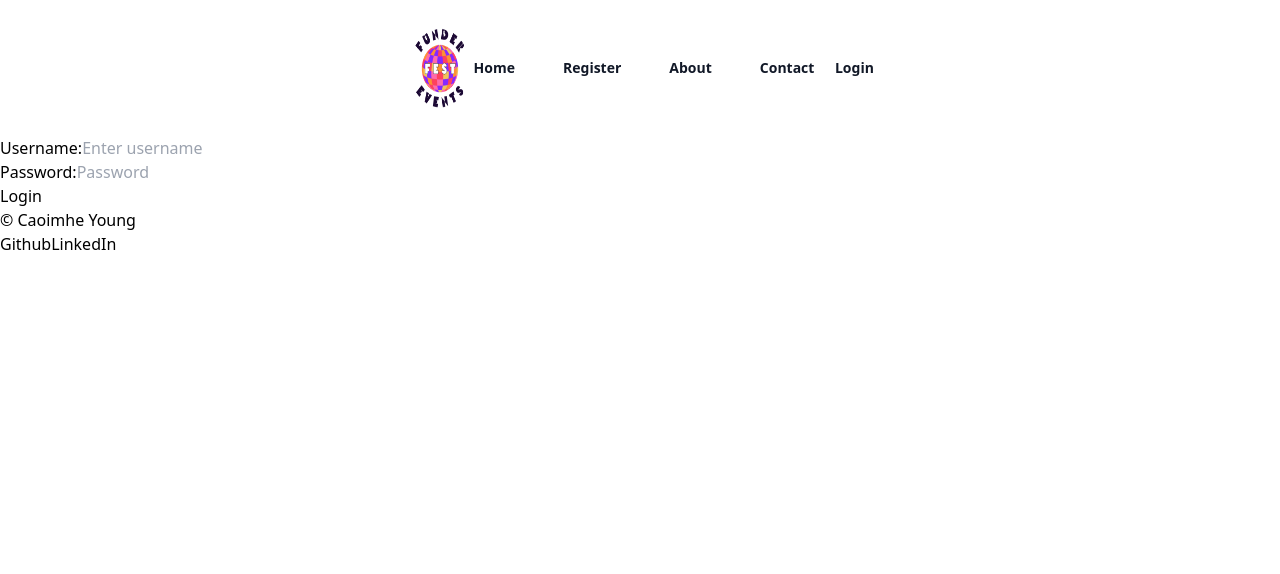
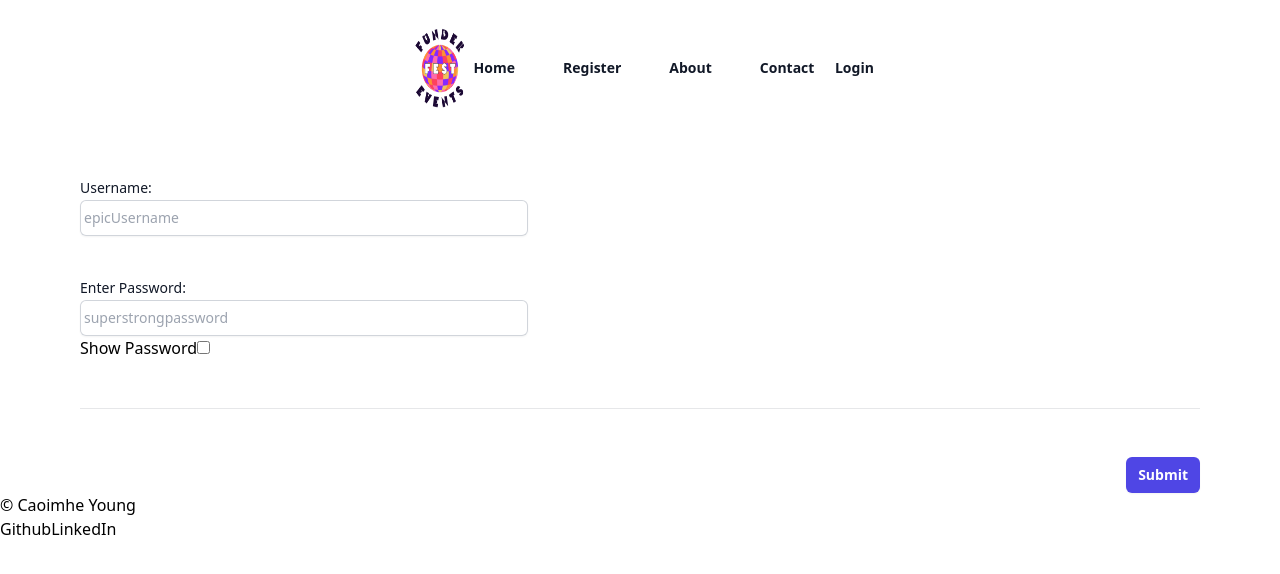
Before and after one commit to caoimhejyoti/funderfest-frontend, a React (Vite) app: page /login in a window 1280 px wide. Shown: the top 574 px of the page. Built offline with nearby package versions, Linux system fonts and the light colour scheme.

Commit message:
styling login form

```diff
--- a/src/components/CreateUserForm.jsx
+++ b/src/components/CreateUserForm.jsx
@@ -8,8 +8,6 @@
 // API
 import postCreateUser from "../api/post-create-user";
 import postLogin from "../api/post-login";
-
-
 
 function CreateUserForm() {
   const navigate = useNavigate();
--- a/src/components/LoginForm.jsx
+++ b/src/components/LoginForm.jsx
@@ -15,6 +15,9 @@
     password: "",
   });
 
+  const [password, setPassword] = useState("");
+  const [showPassword, setShowPassword] = useState("false");
+
   const handleChange = (event) => {
     const { id, value } = event.target;
     setCredentials((prevCredentials) => ({
@@ -25,8 +28,8 @@
 
   const handleSubmit = (event) => {
     event.preventDefault();
-    if (credentials.username && credentials.password) {
-      postLogin(credentials.username, credentials.password).then((response) => {
+    if (credentials.username && password) {
+      postLogin(credentials.username, password).then((response) => {
         window.localStorage.setItem("token", response.token);
         window.localStorage.setItem("username", credentials.username);
         setAuth({ token: response.token });
@@ -36,28 +39,78 @@
   };
 
   return (
-    <form>
-      <div>
-        <label htmlFor="username">Username:</label>
+    <form className="container">
+      <div className="space-y-12">
+        {/* SECTION 1 - INPUTS */}
+        <div className="border-b border-gray-900/10 pb-12">
+          {/* USERNAME */}
+          <div className="mt-10 grid grid-cols-1 gap-x-6 gap-y-8 sm:grid-cols-6">
+            <div className="sm:col-span-4">
+              <label
+                htmlFor="username"
+                className="block text-sm font-medium leading-6 text-gray-900"
+              >
+                Username:
+              </label>
+              <div className="flex rounded-md shadow-sm ring-1 ring-inset ring-gray-300 focus-within:ring-2 focus-within:ring-inset focus-within:ring-indigo-600 sm:max-w-md">
                 <input
                   type="text"
+                  name="username"
                   id="username"
-          placeholder="Enter username"
+                  autoComplete="username"
+                  className="block flex-1 border-0 bg-transparent py-1.5 pl-1 text-gray-900 placeholder:text-gray-400 focus:ring-0 sm:text-sm sm:leading-6"
+                  placeholder="epicUsername"
                   onChange={handleChange}
                 />
               </div>
-      <div>
-        <label htmlFor="password">Password:</label>
+            </div>
+          </div>
+
+          {/* PASSWORD */}
+          <div className="mt-10 grid grid-cols-1 gap-x-6 gap-y-8 sm:grid-cols-6">
+            <div className="sm:col-span-4">
+              <label
+                htmlFor="password"
+                className="block text-sm font-medium leading-6 text-gray-900"
+              >
+                Enter Password:
+              </label>
+              <div className="flex rounded-md shadow-sm ring-1 ring-inset ring-gray-300 focus-within:ring-2 focus-within:ring-inset focus-within:ring-indigo-600 sm:max-w-md">
                 <input
-          type="password"
+                  // type="text"
+                  type={showPassword ? "text" : "password"}
+                  name="password"
+                  value={password}
                   id="password"
-          placeholder="Password"
-          onChange={handleChange}
+                  autoComplete="password"
+                  className="block flex-1 border-0 bg-transparent py-1.5 pl-1 text-gray-900 placeholder:text-gray-400 focus:ring-0 sm:text-sm sm:leading-6"
+                  placeholder="superstrongpassword"
+                  onChange={(e) => setPassword(e.target.value)}
                 />
               </div>
-      <button type="submit" onClick={handleSubmit}>
-        Login
+              <div>
+                <label htmlFor="check"> Show Password</label>
+                <input
+                  id="check"
+                  type="checkbox"
+                  value={showPassword}
+                  onChange={() => setShowPassword((prev) => !prev)}
+                />
+              </div>
+            </div>
+          </div>
+        </div>
+        {/* SECTION 2 - SUBMIT */}
+        <div className="mt-6 flex items-center justify-end gap-x-6">
+          <button
+            type="submit"
+            className="rounded-md bg-indigo-600 px-3 py-2 text-sm font-semibold text-white shadow-sm hover:bg-indigo-500 focus-visible:outline focus-visible:outline-2 focus-visible:outline-offset-2 focus-visible:outline-indigo-600"
+            onClick={handleSubmit}
+          >
+            Submit
           </button>
+        </div>
+      </div>
     </form>
   );
 }
```
Lines whose indentation alone changed are shown as unchanged.
